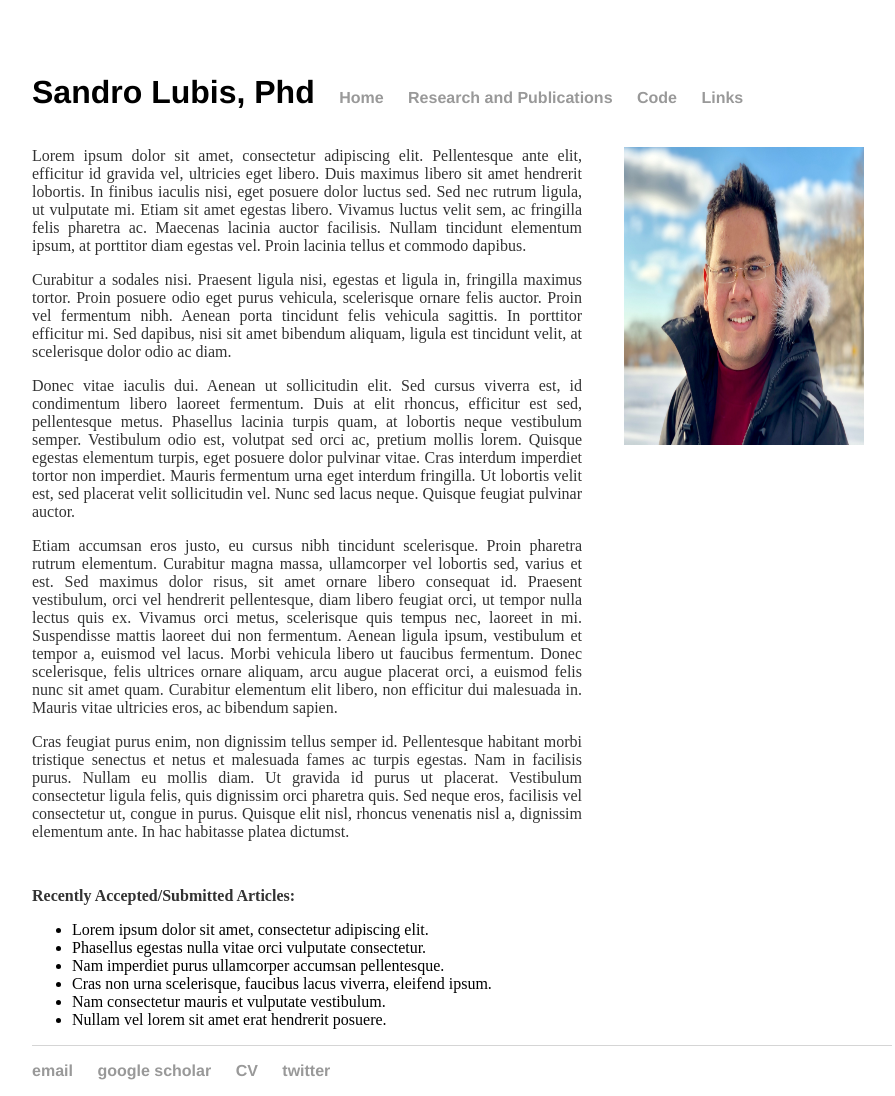
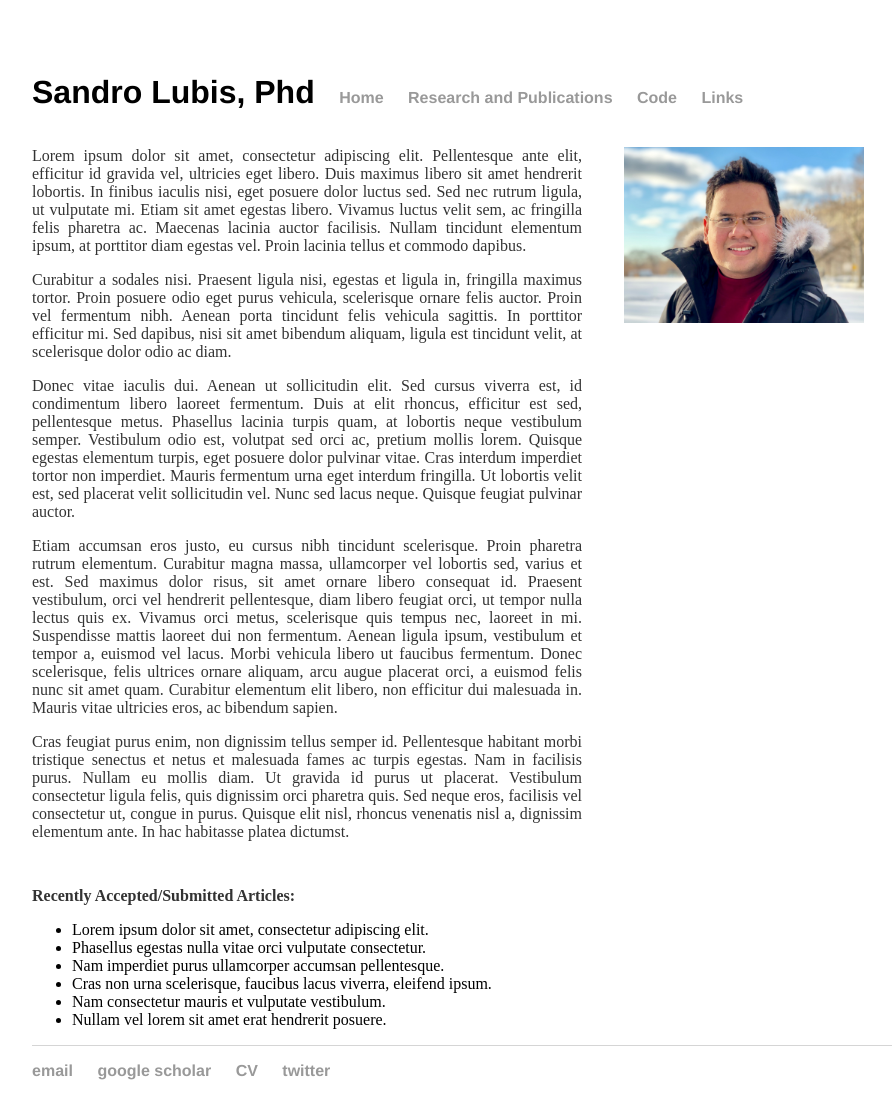
Before and after one commit to sandrolubis/sandrolubis.github.io, a Jekyll site: the page built from index.html, in a window 1280 px wide. Shown: the whole page, without its empty margins (276-1171 px from the left). Built offline with Jekyll 4.4.1, drawn with Linux system fonts in a browser that asks for light colours.

Commit message:
Update index.html

```diff
--- a/index.html
+++ b/index.html
@@ -28,7 +28,7 @@
 
 <div class="blurb">
 
-	<img src="/assets/images/profile.jpg" alt="Me" style="position:absolute; left:900px;width:240px;height:298px;padding-top:20px">
+	<img src="/assets/images/profile.jpg" alt="Me" style="position:absolute; left:900px;width:240px;padding-top:20px">
 
 	<p class="ex", style="padding-top:20px"><font size=3>Lorem ipsum dolor sit amet, consectetur adipiscing elit. Pellentesque ante elit, efficitur id gravida vel, ultricies eget libero. Duis maximus libero sit amet hendrerit lobortis. In finibus iaculis nisi, eget posuere dolor luctus sed. Sed nec rutrum ligula, ut vulputate mi. Etiam sit amet egestas libero. Vivamus luctus velit sem, ac fringilla felis pharetra ac. Maecenas lacinia auctor facilisis. Nullam tincidunt elementum ipsum, at porttitor diam egestas vel. Proin lacinia tellus et commodo dapibus.</font></p>
 
```
